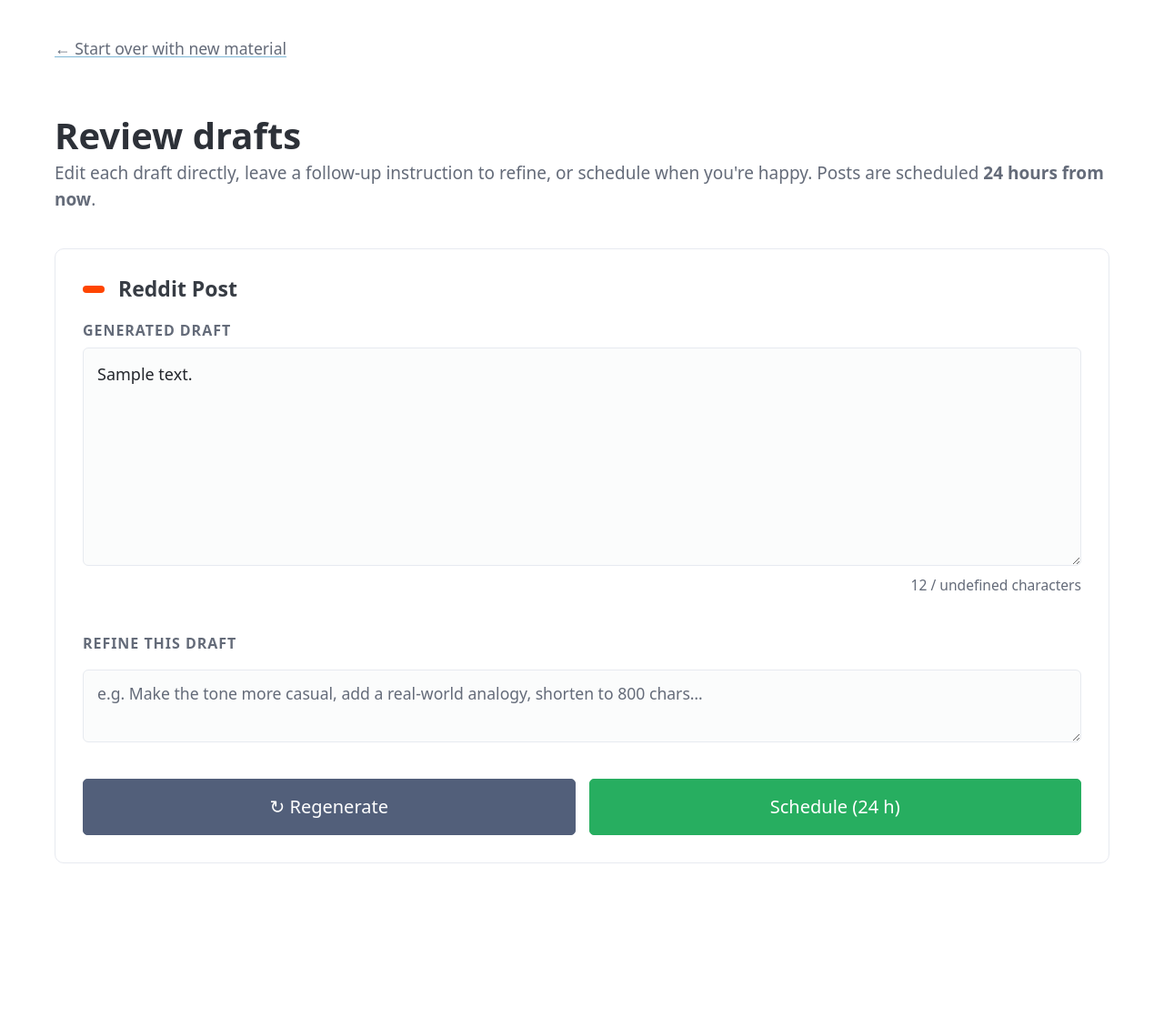
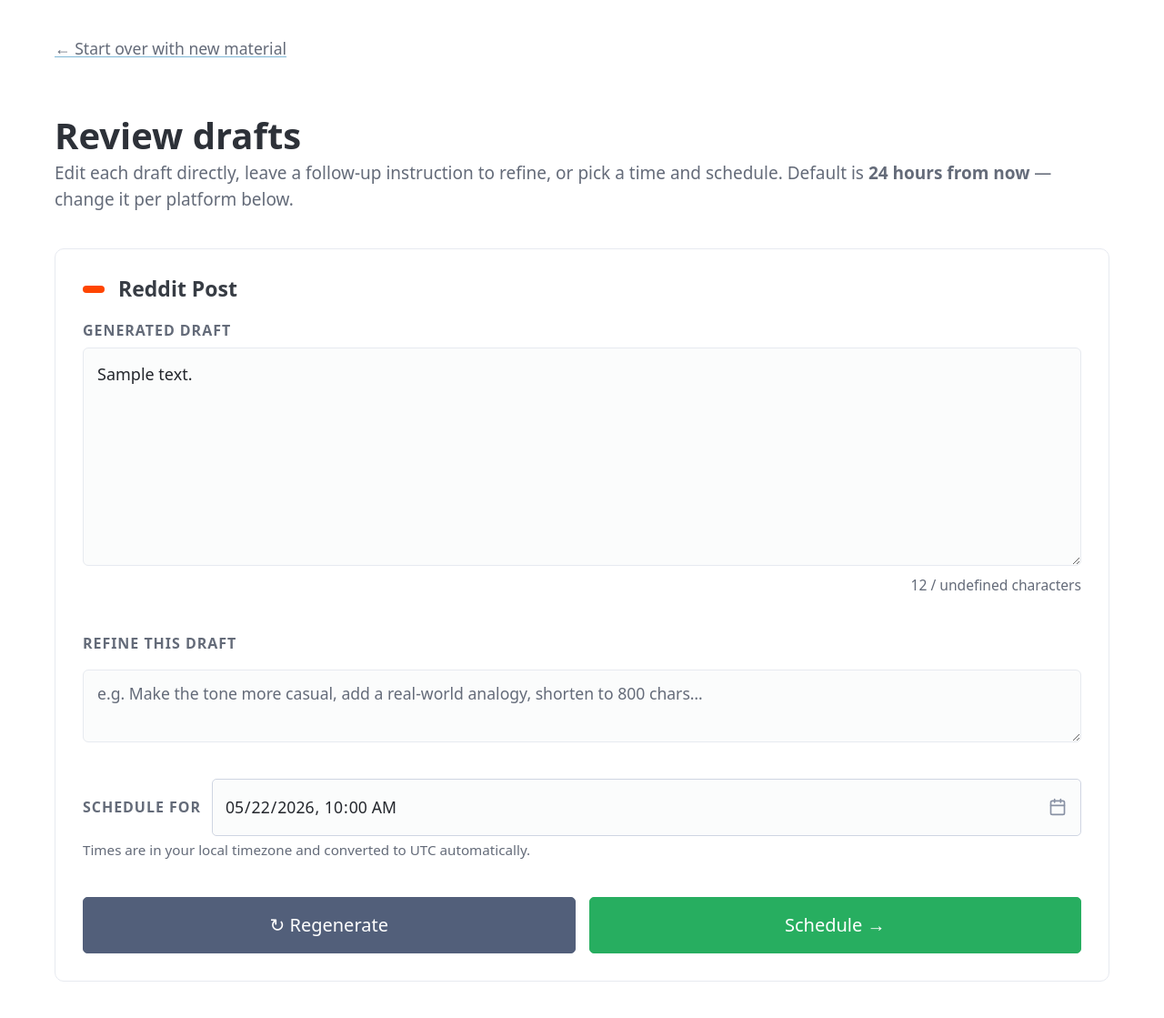
Before and after one commit to Prathap-P/ai-digital-marketer, a FastAPI app: template templates/review.html in a window 1280 px wide. Shown: the whole page at 91% size. Before the commit the page ends 949 px from the top, so only its background shows below. Run offline with FastAPI, Linux system fonts and the light colour scheme; the template is opened without the code that fills it: most values are stand-ins (such as "Sample title", 1, 10 or a date in 2020); some libraries are stand-ins or nearby versions.

Commit message:
feat(schedule): add datetime picker for custom scheduled time

```diff
--- a/templates/review.html
+++ b/templates/review.html
@@ -142,6 +142,35 @@
     .btn-schedule:hover { background: #219a52; border-color: #219a52; }
     .btn-schedule:disabled, .btn-regenerate:disabled { opacity: 0.6; cursor: not-allowed; }
 
+    /* Schedule time picker */
+    .schedule-time-row {
+      display: flex;
+      align-items: center;
+      gap: 0.6rem;
+      flex-wrap: wrap;
+    }
+    .schedule-time-row label {
+      font-size: 0.8rem;
+      font-weight: 600;
+      color: var(--pico-muted-color);
+      text-transform: uppercase;
+      letter-spacing: 0.06em;
+      white-space: nowrap;
+      margin: 0;
+    }
+    .schedule-time-row input[type="datetime-local"] {
+      flex: 1;
+      min-width: 200px;
+      margin: 0;
+      font-size: 0.88rem;
+      padding: 0.4rem 0.65rem;
+    }
+    .schedule-time-hint {
+      font-size: 0.76rem;
+      color: var(--pico-muted-color);
+      margin-top: 0.2rem;
+    }
+
     .status-msg {
       font-size: 0.85rem;
       border-radius: 6px;
@@ -209,8 +238,8 @@
   <p class="back-link"><a href="/">← Start over with new material</a></p>
   <h1>Review drafts</h1>
   <p class="subtitle">
-    Edit each draft directly, leave a follow-up instruction to refine, or schedule when you're happy.
-    Posts are scheduled <strong>24 hours from now</strong>.
+    Edit each draft directly, leave a follow-up instruction to refine, or pick a time and schedule.
+    Default is <strong>24 hours from now</strong> — change it per platform below.
   </p>
 
   <div class="drafts-grid">
@@ -310,7 +339,17 @@
       </div>
       {% endif %}
 
-
+      <!-- Schedule time picker -->
+      <div>
+        <div class="schedule-time-row">
+          <label for="post-at-{{ draft.platform.value }}">Schedule for</label>
+          <input
+            type="datetime-local"
+            id="post-at-{{ draft.platform.value }}"
+          />
+        </div>
+        <p class="schedule-time-hint">Times are in your local timezone and converted to UTC automatically.</p>
+      </div>
 
       <!-- Action buttons -->
       <div class="card-actions">
@@ -324,7 +363,7 @@
           class="btn-schedule"
           id="schedule-btn-{{ draft.platform.value }}"
           onclick="scheduleDraft('{{ draft.platform.value }}', '{{ session_id }}')"
-        >Schedule (24 h)</button>
+        >Schedule →</button>
       </div>
 
     </div>
@@ -350,6 +389,22 @@
     document.querySelectorAll('.draft-textarea').forEach(ta => {
       const platform = ta.id.replace('draft-', '');
       updateCharCount(platform);
+    });
+
+    // ── Schedule time picker defaults ────────────────────────────────────────
+    // Pre-fill each datetime-local input with now + 24h in local time.
+    function toLocalDatetimeValue(date) {
+      // datetime-local expects "YYYY-MM-DDTHH:MM" in local time
+      const pad = n => String(n).padStart(2, '0');
+      return `${date.getFullYear()}-${pad(date.getMonth()+1)}-${pad(date.getDate())}` +
+             `T${pad(date.getHours())}:${pad(date.getMinutes())}`;
+    }
+
+    const default24h = new Date(Date.now() + 24 * 60 * 60 * 1000);
+    document.querySelectorAll('input[type="datetime-local"]').forEach(input => {
+      input.value = toLocalDatetimeValue(default24h);
+      // Minimum = 5 minutes from now
+      input.min = toLocalDatetimeValue(new Date(Date.now() + 5 * 60 * 1000));
     });
 
     // ── Subreddit chip selector ──────────────────────────────────────────────
@@ -433,6 +488,20 @@
         ? document.getElementById('subreddit-' + platform)?.value.trim()
         : null;
 
+      // Read and convert the chosen datetime-local value to UTC ISO-8601
+      const dtInput = document.getElementById('post-at-' + platform);
+      let postAtISO = null;
+      if (dtInput && dtInput.value) {
+        // datetime-local is in local time — convert to UTC
+        const localDate = new Date(dtInput.value);
+        if (isNaN(localDate.getTime())) {
+          setButtonsDisabled(platform, false);
+          setStatus(platform, 'error', 'Invalid schedule time. Please pick a valid date and time.');
+          return;
+        }
+        postAtISO = localDate.toISOString(); // always UTC
+      }
+
       try {
         // First, sync the edited draft
         await fetch('/sync-draft', {
@@ -444,6 +513,7 @@
         // Then schedule
         const body = { session_id: sessionId, platform };
         if (subreddit) body.subreddit = subreddit;
+        if (postAtISO) body.post_at = postAtISO;
 
         const resp = await fetch('/schedule', {
           method: 'POST',
```
